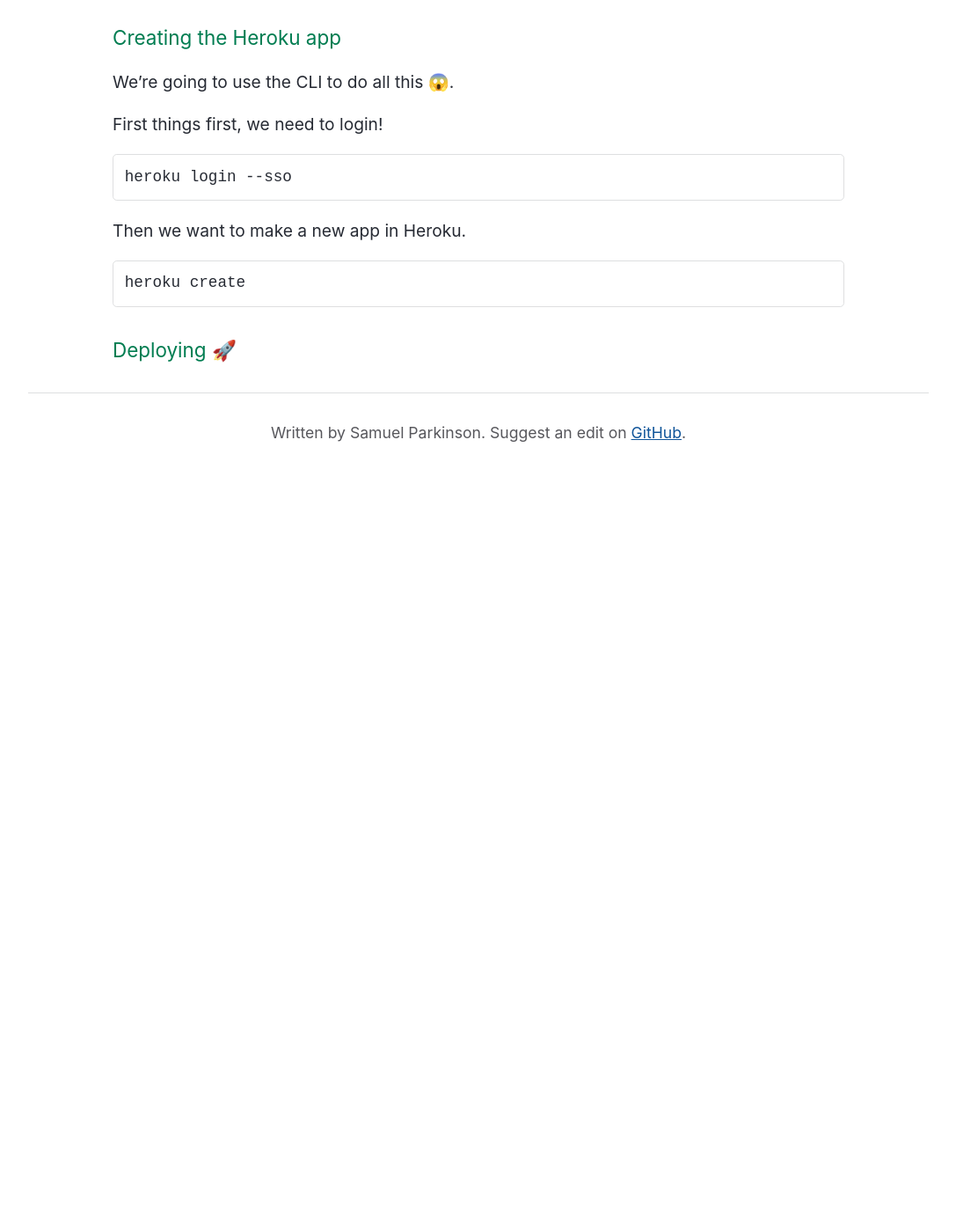
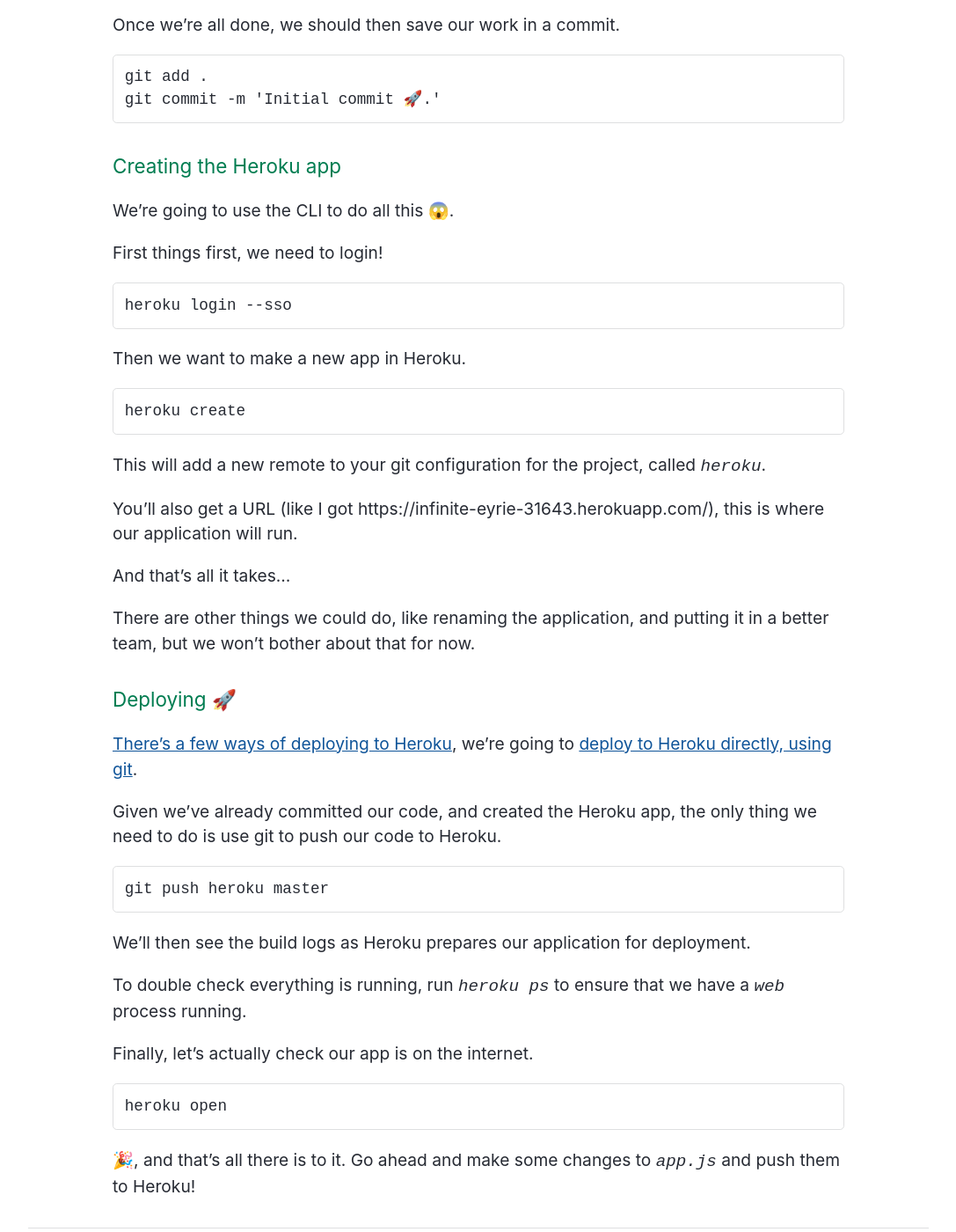
Before and after one commit to sjparkinson/uncomplicated.systems, a Jekyll site: the page built from _posts/2018-09-26-heroku-from-scratch.md, in a window 1280 px wide and 1400 px high, scrolled down 3281 px. Shown: the whole window at 88% size, without its empty margins (96-1183 px from the left). Built offline with Jekyll 4.4.1, drawn with Linux system fonts in a browser that asks for light colours; the repository's description, which GitHub fills in, is left out; before the commit the page ends 3819 px from its top, so only the background shows below that.

Commit message:
Update 2018-09-26-heroku-from-scratch.md

````diff
--- a/_posts/2018-09-26-heroku-from-scratch.md
+++ b/_posts/2018-09-26-heroku-from-scratch.md
@@ -116,6 +116,13 @@
 
 After this workshop, it's also well worth checking out the Heroku guide on [the Node.js best pratices for running on the platform](https://devcenter.heroku.com/articles/node-best-practices).
 
+Once we're all done, we should then save our work in a commit.
+
+```
+git add .
+git commit -m 'Initial commit 🚀.'
+```
+
 ### Creating the Heroku app
 
 We're going to use the CLI to do all this 😱.
@@ -132,4 +139,32 @@
 heroku create
 ```
 
+This will add a new remote to your git configuration for the project, called `heroku`.
+
+You'll also get a URL (like I got https://infinite-eyrie-31643.herokuapp.com/), this is where our application will run.
+
+And that's all it takes...
+
+There are other things we could do, like renaming the application, and putting it in a better team, but we won't bother about that for now.
+
 ### Deploying 🚀
+
+[There's a few ways of deploying to Heroku](https://devcenter.heroku.com/categories/deployment), we're going to [deploy to Heroku directly, using git](https://devcenter.heroku.com/articles/git#deploying-code).
+
+Given we've already committed our code, and created the Heroku app, the only thing we need to do is use git to push our code to Heroku.
+
+```
+git push heroku master
+```
+
+We'll then see the build logs as Heroku prepares our application for deployment.
+
+To double check everything is running, run `heroku ps` to ensure that we have a `web` process running.
+
+Finally, let's actually check our app is on the internet.
+
+```
+heroku open
+```
+
+🎉, and that's all there is to it. Go ahead and make some changes to `app.js` and push them to Heroku!
````
